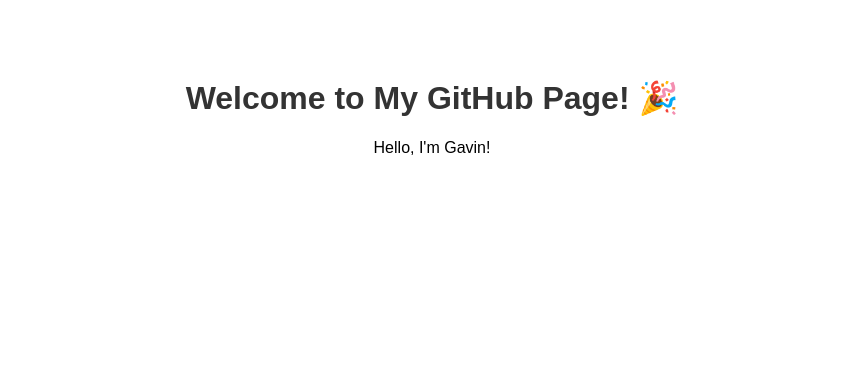
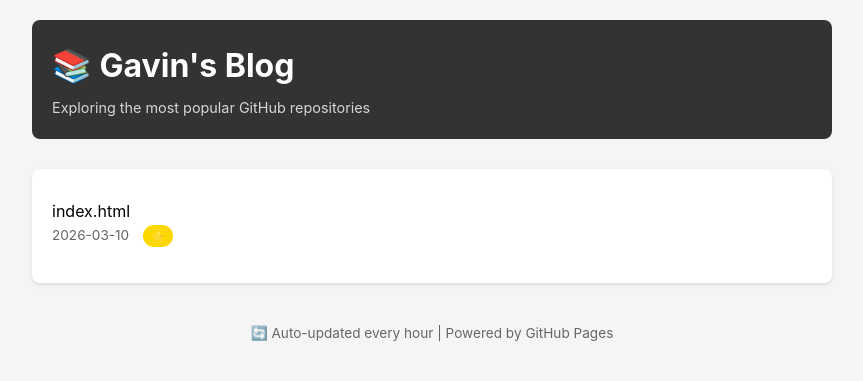
Before and after one commit to Gavin-YJQ/Gavin-YJQ.github.io, a Jekyll site: the page index.html, which Jekyll copies as it is, in a window 1280 px wide. Shown: the top 381 px of the page, without its empty margins (208-1071 px from the left). Built offline with Jekyll 4.4.1, drawn with Linux system fonts in a browser that asks for light colours.

Commit message:
Update: index.html with blog posts

```diff
--- a/index.html
+++ b/index.html
@@ -1,14 +1,40 @@
 <!DOCTYPE html>
 <html>
 <head>
-    <title>My GitHub Page</title>
+    <meta charset="utf-8">
+    <title>Gavin's Blog - Top GitHub Repositories</title>
     <style>
-        body { font-family: sans-serif; text-align: center; padding: 50px; }
-        h1 { color: #333; }
+        body { font-family: -apple-system, BlinkMacSystemFont, "Segoe UI", sans-serif; max-width: 800px; margin: 0 auto; padding: 20px; line-height: 1.6; background: #f5f5f5; }
+        header { background: #333; color: white; padding: 20px; border-radius: 8px; margin-bottom: 30px; }
+        header h1 { margin: 0; }
+        header a { color: white; text-decoration: none; }
+        header p { margin: 5px 0 0 0; opacity: 0.8; font-size: 0.9em; }
+        .post { background: white; padding: 20px; margin-bottom: 20px; border-radius: 8px; box-shadow: 0 2px 4px rgba(0,0,0,0.1); }
+        .post h2 { margin: 0 0 10px 0; }
+        .post h2 a { color: #333; text-decoration: none; }
+        .post h2 a:hover { color: #0366d6; }
+        .post .date { color: #666; font-size: 0.85em; margin-bottom: 10px; }
+        .post .desc { color: #555; }
+        .post .stars { display: inline-block; background: #ffd700; color: #333; padding: 2px 8px; border-radius: 12px; font-size: 0.85em; margin-left: 10px; }
+        .post .lang { color: #666; font-size: 0.85em; }
+        .empty { text-align: center; color: #666; padding: 40px; }
+        footer { text-align: center; color: #666; margin-top: 40px; font-size: 0.85em; }
     </style>
 </head>
 <body>
-    <h1>Welcome to My GitHub Page! 🎉</h1>
-    <p>Hello, I'm Gavin!</p>
+    <header>
+        <h1><a href="/">📚 Gavin's Blog</a></h1>
+        <p>Exploring the most popular GitHub repositories</p>
+    </header>
+    <main>
+        <div class="post">
+            <h2><a href="_posts/2026-03-10-sindresorhus-awesome.md"></a></h2>              index.html
+       <div class="date">2026-03-10 <span class="stars">⭐ </span></div>
+            <p class="desc"></p>
+        </div>
+    </main>
+    <footer>
+        <p>🔄 Auto-updated every hour | Powered by GitHub Pages</p>
+    </footer>
 </body>
 </html>
```
